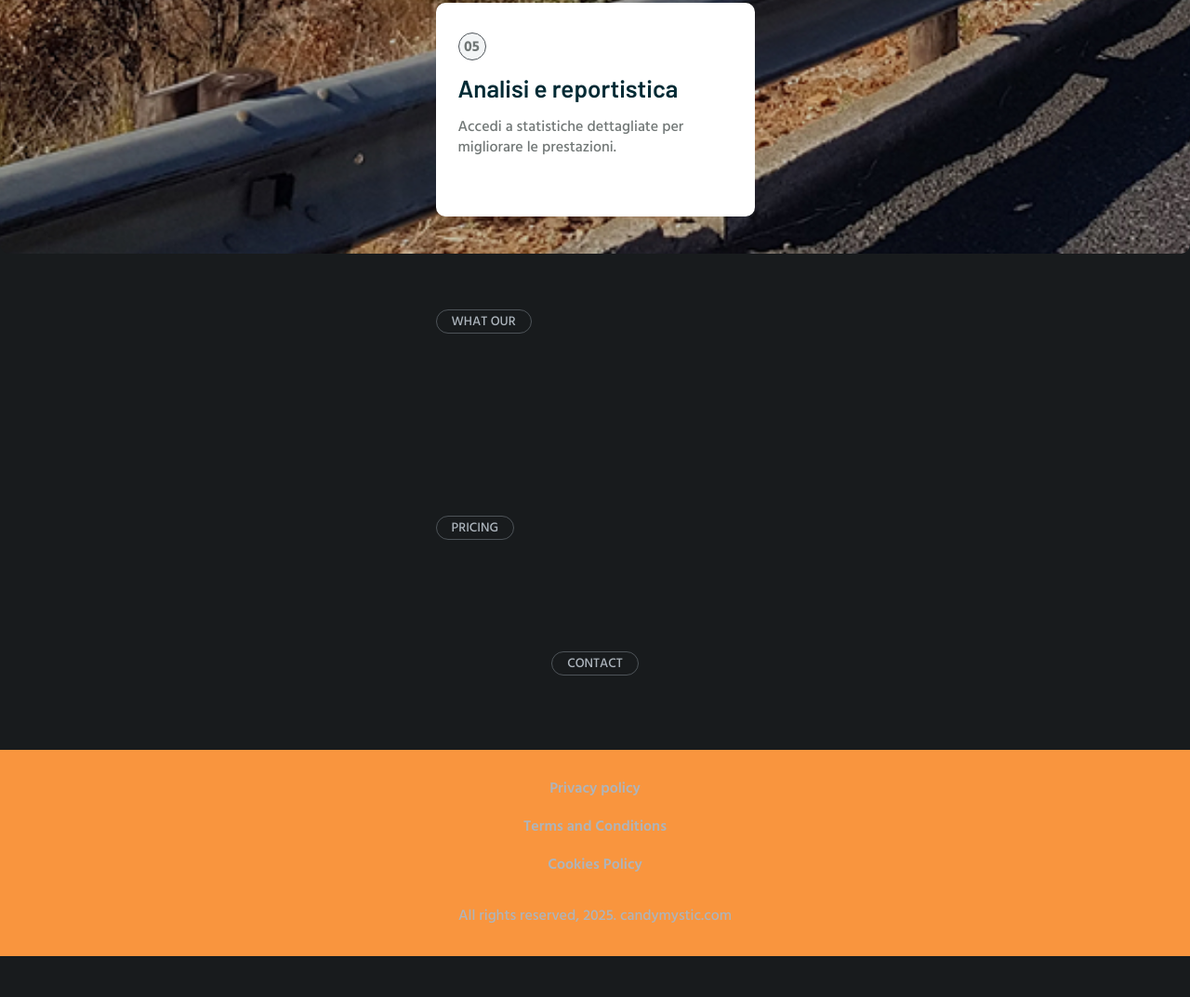
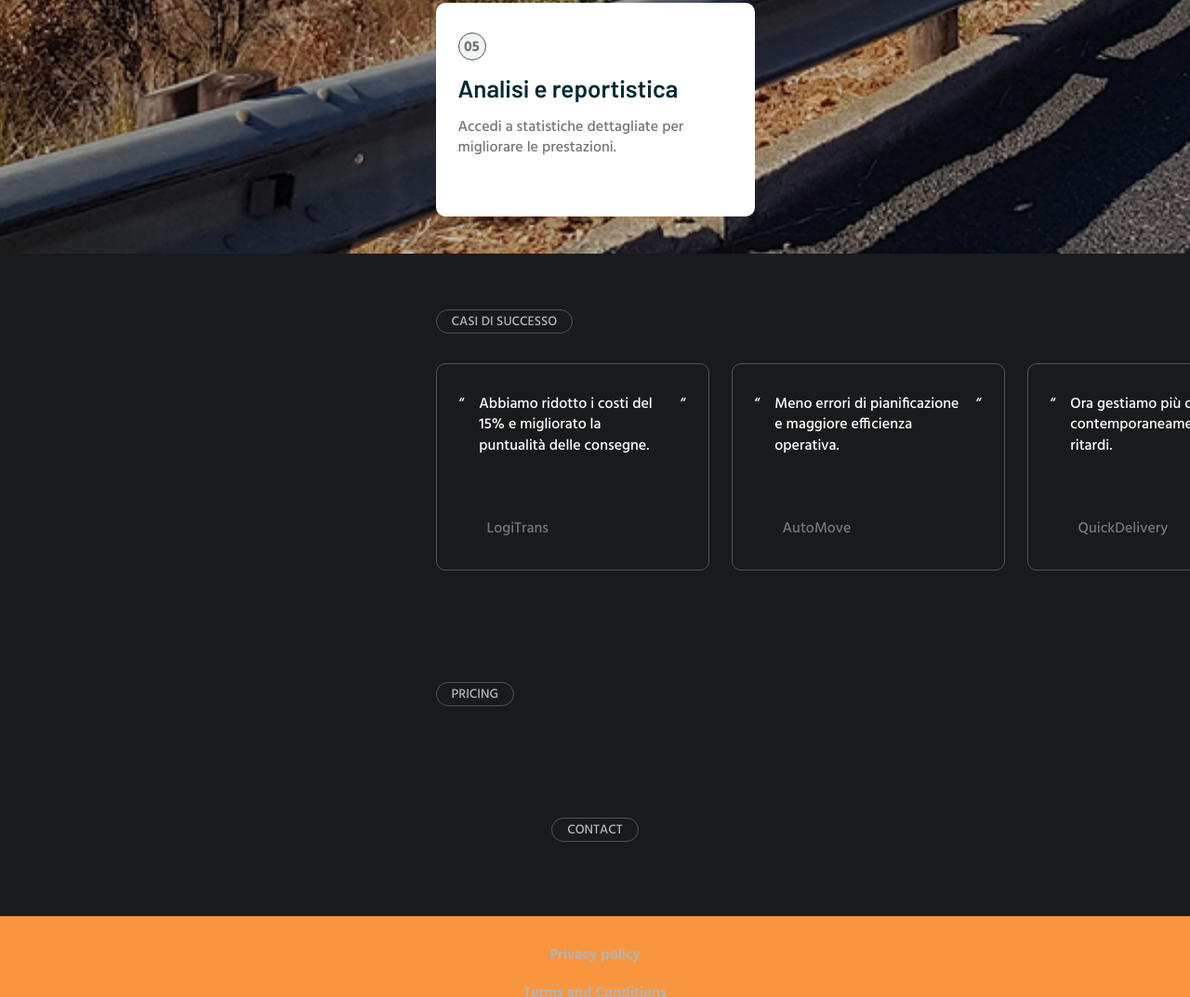
Before and after one commit to DenysHV1/route-gauge-outs, a website built with Vite: page src/index.html in a window 1280 px wide. Shown: the part 4084-5157 px from the top of the page at 93% size. Before the commit the page ends 5113 px from the top, so only its background shows below. Built offline with nearby package versions, Linux system fonts and the light colour scheme.

Commit message:
Casi di successo

```diff
--- /dev/null
+++ b/src/js/reviews-swiper.js
@@ -0,0 +1,22 @@
+import Swiper from 'swiper/bundle';
+import 'swiper/css/bundle';
+
+const swiperReviews = () => {
+  new Swiper('.swiper-reviews', {
+    slidesPerView: 1,
+    slidesPerGroup: 1,
+    spaceBetween: 24,
+    speed: 800,
+    grabCursor: true,
+    breakpoints: {
+      320: {
+        slidesPerView: 1,
+      },
+      1440: {
+        slidesPerView: 4,
+      },
+    },
+  });
+};
+
+export default swiperReviews;
--- a/src/main.js
+++ b/src/main.js
@@ -1,7 +1,9 @@
 import mobileMenu from './js/header.js';
 import { cookiePolicy } from './js/cookiesPolicy.js';
 import swiperGallery from './js/gallery-swiper.js';
+import swiperReviews from './js/reviews-swiper.js';
 
 mobileMenu();
 swiperGallery();
 cookiePolicy();
+swiperReviews();
--- a/src/partials/reviews.html
+++ b/src/partials/reviews.html
@@ -1,8 +1,78 @@
 <section class="reviews" id="reviews">
   <div class="reviews_container container">
     <h2 class="title-h2">
-      <span>What Our</span>
+      <span>Casi di successo</span>
     </h2>
+    <div class="reviews-content">
+      <div class="swiper swiper-reviews">
+        <div class="swiper-wrapper swiper-wrapper-reviews">
+          <div class="swiper-slide swiper-slide-reviews">
+            <div class="reviews-item-box">
+              <h4>“</h4>
+              <h3>
+                Abbiamo ridotto i costi del 15% e migliorato la puntualità delle
+                consegne.
+              </h3>
+              <h4>“</h4>
+            </div>
+            <p>LogiTrans</p>
+          </div>
 
+          <div class="swiper-slide swiper-slide-reviews">
+            <div class="reviews-item-box">
+              <h4>“</h4>
+              <h3>
+                Meno errori di pianificazione e maggiore efficienza operativa.
+              </h3>
+              <h4>“</h4>
+            </div>
+            <p>AutoMove</p>
+          </div>
+
+          <div class="swiper-slide swiper-slide-reviews">
+            <div class="reviews-item-box">
+              <h4>“</h4>
+              <h3>Ora gestiamo più ordini contemporaneamente senza ritardi.</h3>
+              <h4>“</h4>
+            </div>
+            <p>QuickDelivery</p>
+          </div>
+
+          <div class="swiper-slide swiper-slide-reviews">
+            <div class="reviews-item-box">
+              <h4>“</h4>
+              <h3>
+                Abbiamo ottimizzato la gestione della nostra flotta e ridotto il
+                consumo di carburante.
+              </h3>
+              <h4>“</h4>
+            </div>
+            <p>FastCargo</p>
+          </div>
+          <div class="swiper-slide swiper-slide-reviews">
+            <div class="reviews-item-box">
+              <h4>“</h4>
+              <h3>
+                RouteGauge ci ha permesso di migliorare la soddisfazione dei
+                nostri clienti.
+              </h3>
+              <h4>“</h4>
+            </div>
+            <p>CityLogistics</p>
+          </div>
+          <div class="swiper-slide swiper-slide-reviews">
+            <div class="reviews-item-box">
+              <h4>“</h4>
+              <h3>
+                La nostra azienda ha ridotto le tratte inutili e migliorato la
+                redditività.
+              </h3>
+              <h4>“</h4>
+            </div>
+            <p>TransSpeed</p>
+          </div>
+        </div>
+      </div>
+    </div>
   </div>
 </section>
--- a/src/scss/gallery.css
+++ b/src/scss/gallery.css
@@ -1,8 +1,6 @@
 .gallery {
   scroll-margin-top: 100px;
   width: 100%;
-  @media screen and (min-width: 1440px) {
-  }
 }
 
 .gallery_container {
--- a/src/scss/reviews.css
+++ b/src/scss/reviews.css
@@ -1,20 +1,73 @@
 .reviews {
   scroll-margin-top: 100px;
   width: 100%;
-  @media screen and (min-width: 1440px) {
-  }
 }
 
 .reviews_container {
   display: flex;
   flex-direction: column;
   justify-content: center;
-  gap: 40px;
   padding: 60px 16px;
-  padding-bottom: 136px;
+  gap: 32px;
   @media screen and (min-width: 1440px) {
-    gap: 76px;
-    padding: 100px 108px;
-    padding-bottom: 176px;
+    padding: 120px 40px;
+    gap: 60px;
   }
 }
+
+.reviews-content {
+  max-width: 294px;
+  width: 294px;
+  @media screen and (min-width: 1440px) {
+    max-width: 1312px;
+    width: 1312px;
+  }
+}
+
+.swiper-reviews {
+  overflow: visible !important;
+  display: flex;
+  max-width: 100%;
+  width: 100%;
+  height: auto;
+}
+
+.swiper-slide-reviews {
+  border: 1px solid #4e5459;
+  border-radius: 10px;
+  min-height: 223px;
+  overflow: hidden;
+  display: flex !important;
+  flex-direction: column;
+  align-items: center;
+  justify-content: space-between;
+  padding: 32px 24px;
+}
+
+.swiper-slide-reviews p {
+  margin-left: 30px;
+  color: #70777e;
+  display: flex;
+  align-self: flex-start;
+}
+
+.reviews-item-box {
+  display: flex;
+  justify-content: center;
+  gap: 16px;
+  align-items: baseline;
+}
+
+.reviews-item-box h3 {
+  font-weight: 500;
+  font-size: 16px;
+  line-height: 1.4;
+  color: #fff;
+}
+
+.reviews-item-box h4 {
+  font-weight: 500;
+  font-size: 16px;
+  line-height: 1.4;
+  color: #fff;
+}
```
